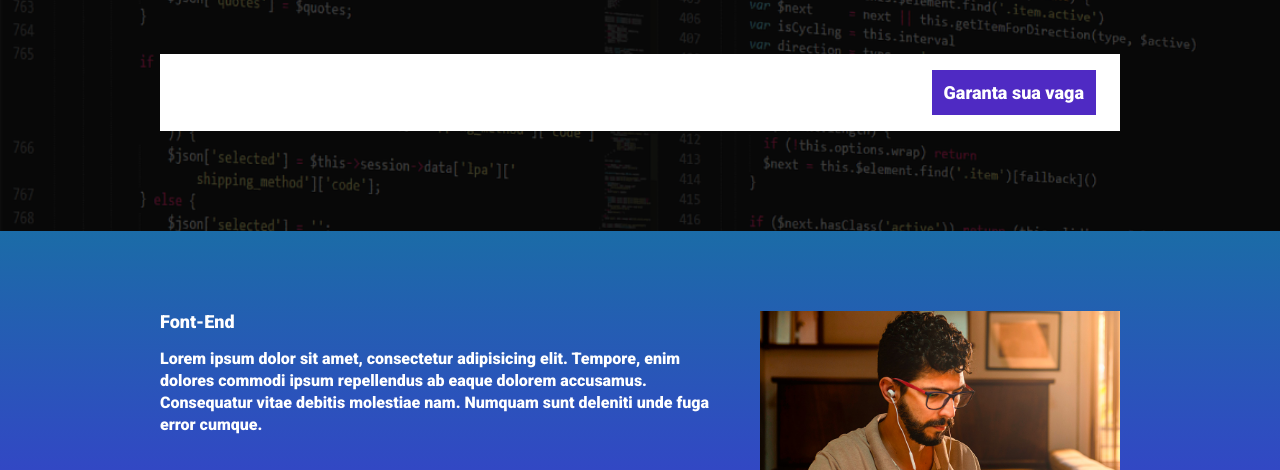
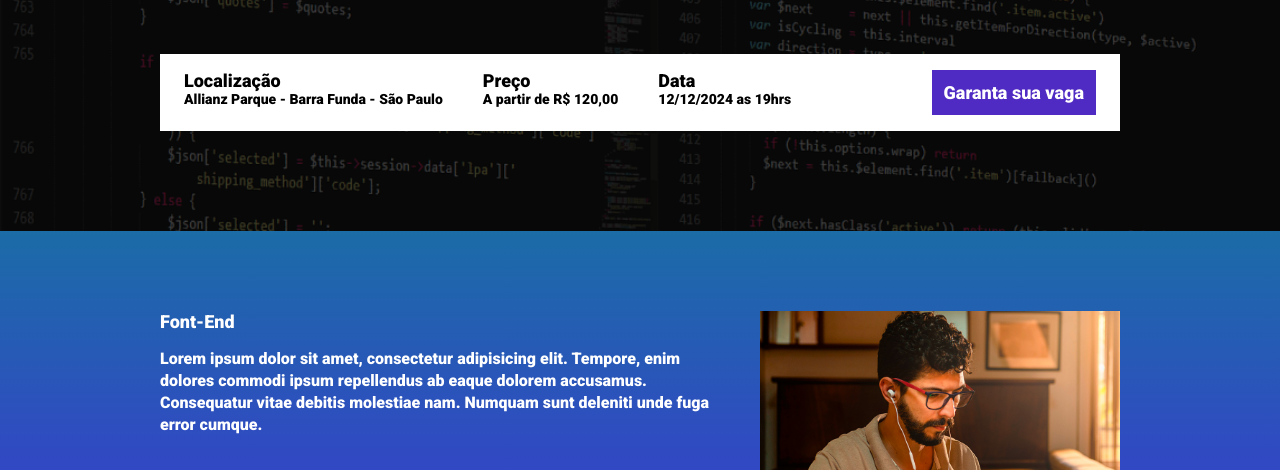
Before and after one commit to camyllasantos/ebac_tech_talks, a website built with Parcel: page src/index.html in a window 1280 px wide. Shown: the part 330-800 px from the top of the page. Built offline with nearby package versions, Linux system fonts and the light colour scheme.

```diff
--- a/package.json
+++ b/package.json
@@ -2,9 +2,9 @@
   "name": "ebac_talks",
   "version": "1.0.0",
   "description": "",
-  "main": "index.js",
   "scripts": {
     "dev": "parcel src/index.html src/styles/main.scss src/scripts/main.js",
+    "build": "parcel build src/index.html",
     "test": "echo \"Error: no test specified\" && exit 1"
   },
   "keywords": [],
--- a/src/index.html
+++ b/src/index.html
@@ -19,15 +19,15 @@
             </p>
             <div class="infos-bar">
                 <ul class="infos-bar__infos">
-                    <li class="infos-bar__infos_item">
+                    <li class="infos-bar__infos__item">
                         <b>Localização</b>
                         Allianz Parque - Barra Funda - São Paulo
                     </li>
-                    <li class="infos-bar__infos_item">
+                    <li class="infos-bar__infos__item">
                         <b>Preço</b>
                         A partir de R$ 120,00
                     </li>
-                    <li class="infos-bar__infos_item">
+                    <li class="infos-bar__infos__item">
                         <b>Data</b>
                         12/12/2024 as 19hrs
                     </li>
```
